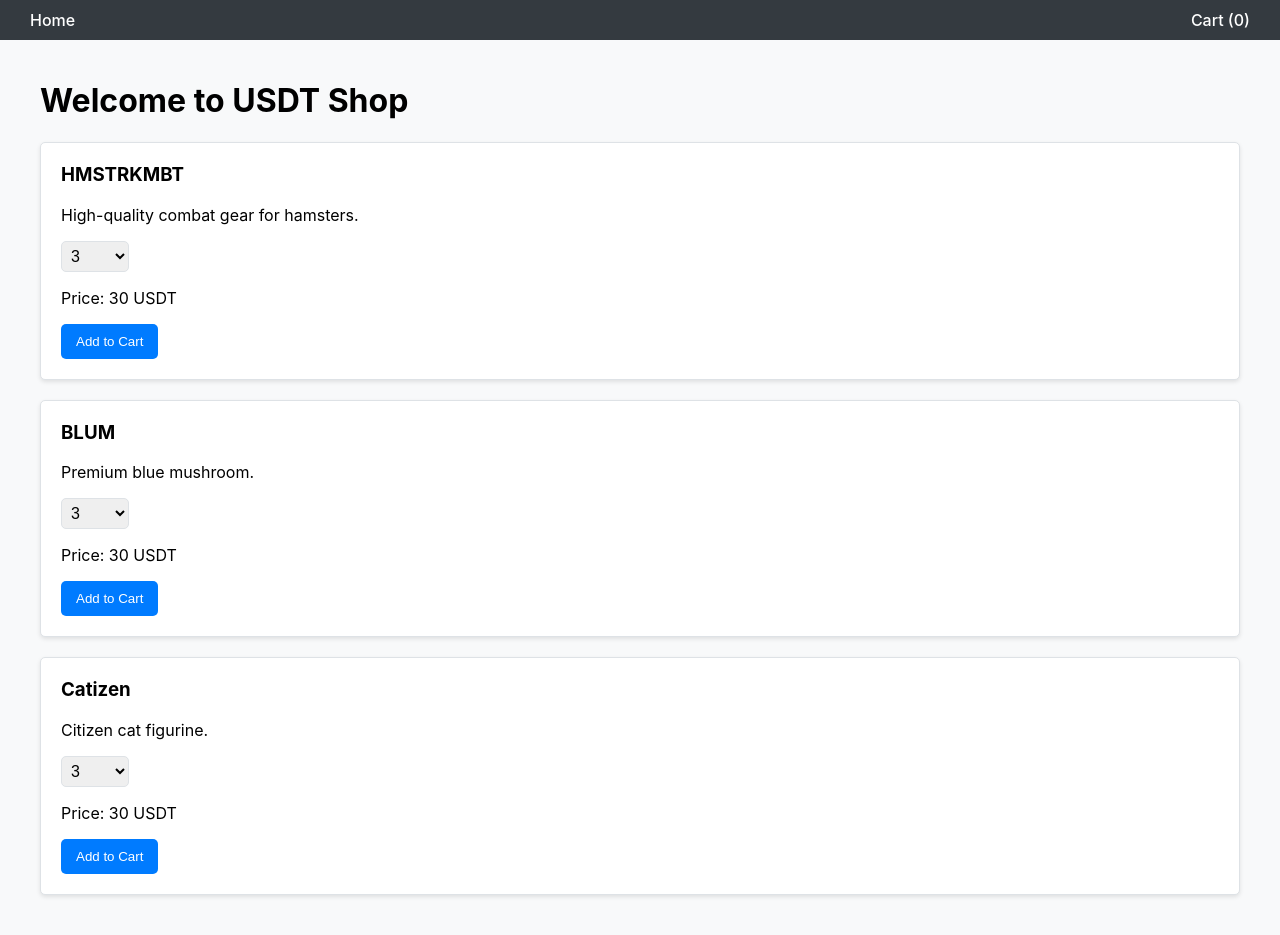
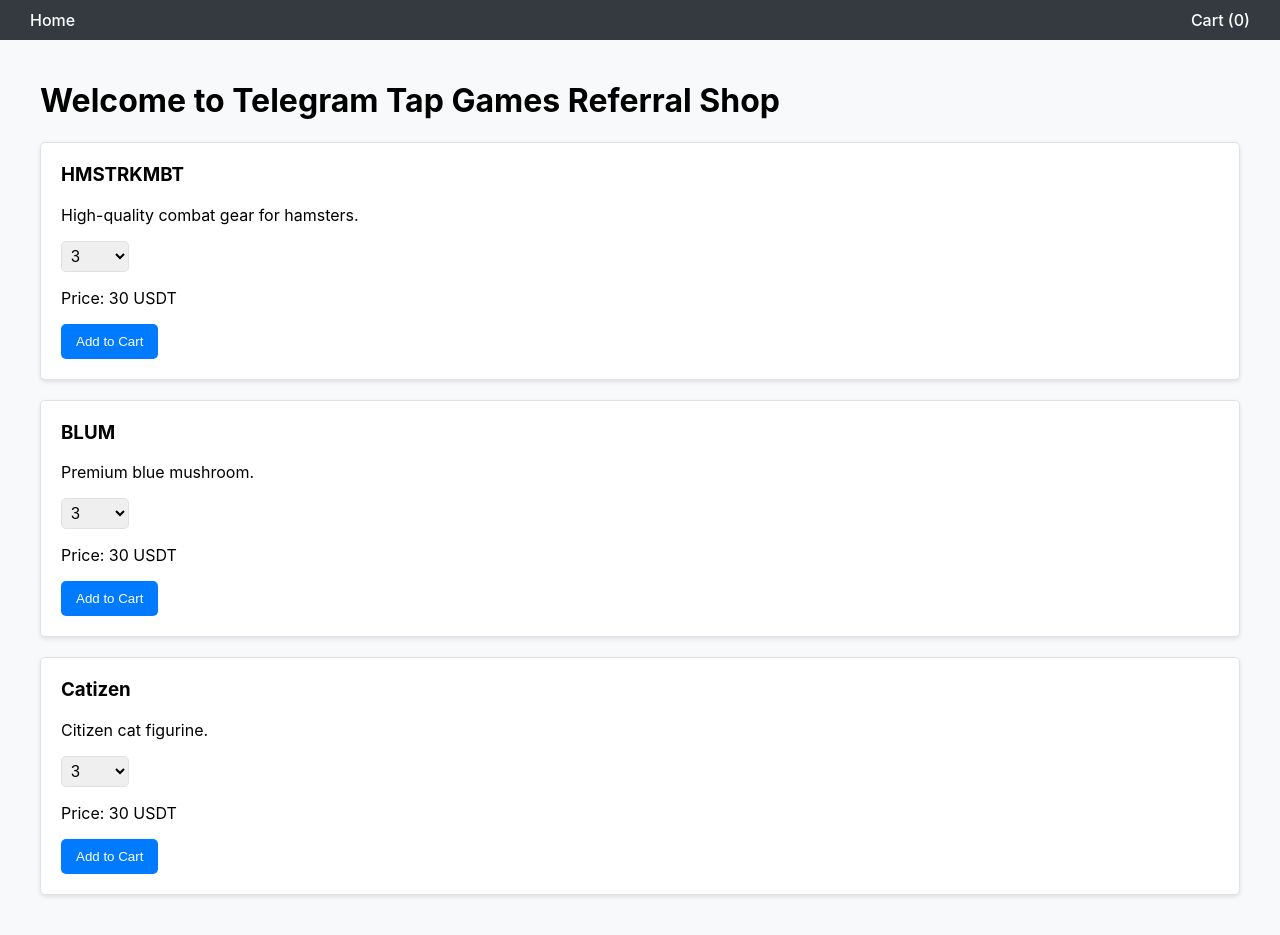
Before and after one commit to WillColng/Shop, a React (Create React App) app: page / in a window 1280 px wide. Built offline with nearby package versions, Linux system fonts and the light colour scheme.

Commit message:
Shop name change

```diff
--- a/src/pages/HomePage.js
+++ b/src/pages/HomePage.js
@@ -3,7 +3,7 @@
 
 const HomePage = ({ addToCart }) => (
   <div className="container">
-    <h1>Welcome to USDT Shop</h1>
+    <h1>Welcome to Telegram Tap Games Referral Shop</h1>
     <ProductList addToCart={addToCart} />
   </div>
 );
```
